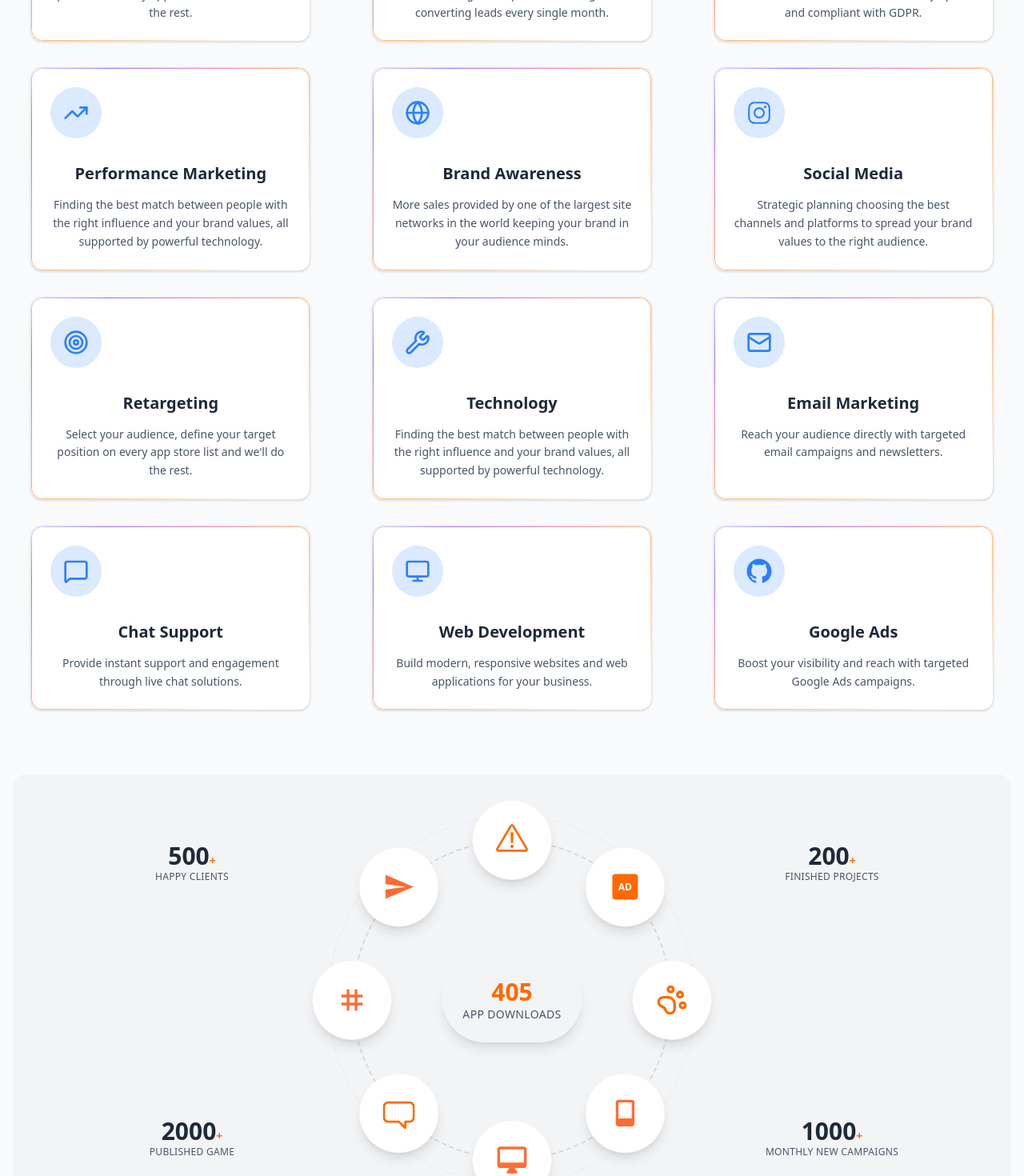
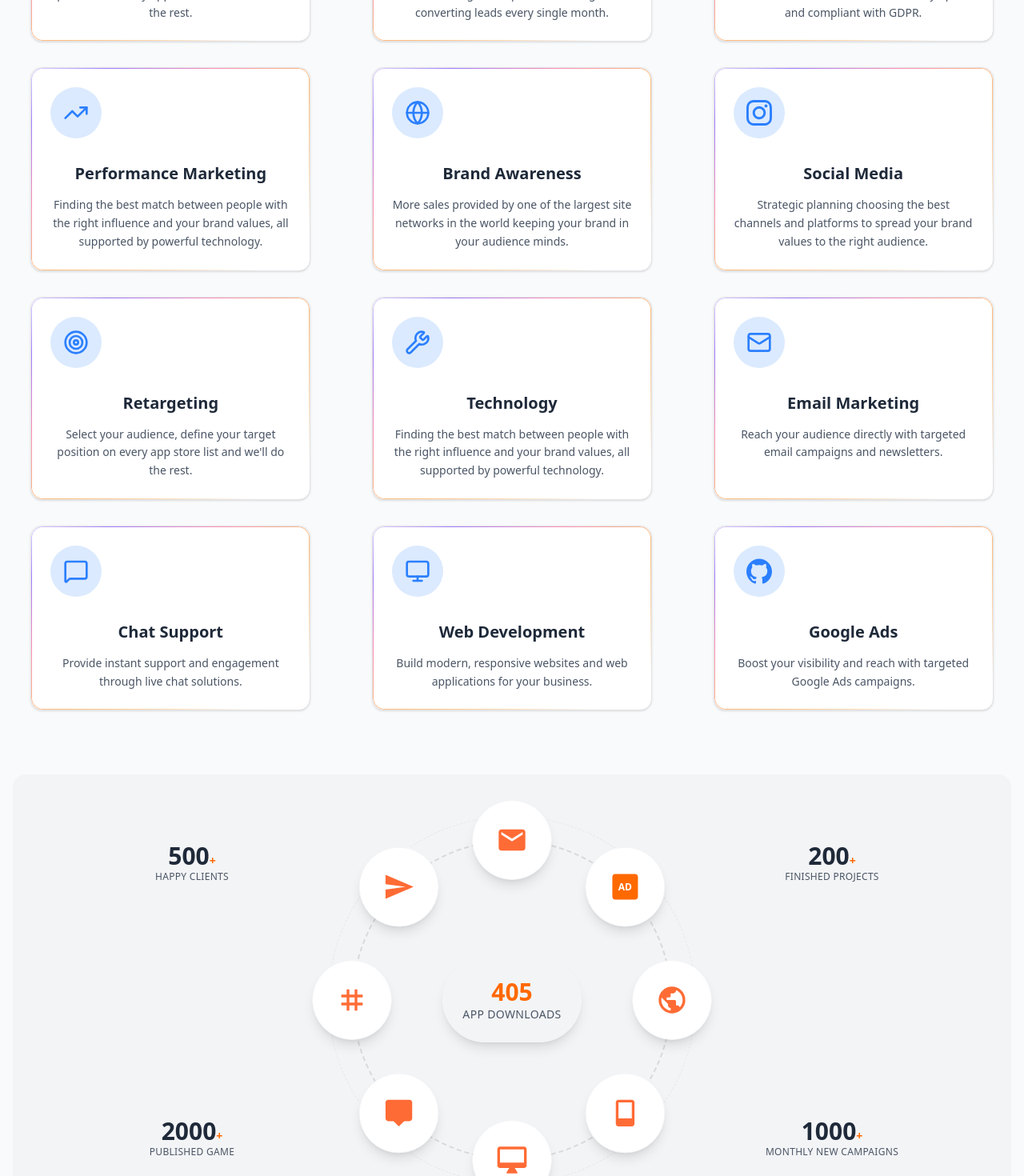
Before and after one commit to Ritik1330/webnetics, a Next.js app: page / in a window 1280 px wide. Shown: the part 2300-3770 px from the top of the page at 80% size. Built offline with nearby package versions, Linux system fonts and the light colour scheme.

Commit message:
update OurServicespage

```diff
--- a/package.json
+++ b/package.json
@@ -57,6 +57,7 @@
     "react-hook-form": "^7.62.0",
     "react-resizable-panels": "^3.0.6",
     "recharts": "^2.15.4",
+    "simple-icons": "^15.15.0",
     "sonner": "^2.0.7",
     "tailwind-merge": "^3.3.1",
     "three": "^0.180.0",
--- a/src/components/OurServices.tsx
+++ b/src/components/OurServices.tsx
@@ -1,11 +1,7 @@
 /** biome-ignore-all lint/suspicious/noArrayIndexKey: <explanation> */
 /** biome-ignore-all assist/source/organizeImports: <explanation> */
-import {
-  ChatBubbleIcon,
-  ExclamationTriangleIcon,
-  InstagramLogoIcon,
-  GitHubLogoIcon,
-} from "@radix-ui/react-icons";
+import { siInstagram, siGithub } from "simple-icons";
+import { ChatBubbleIcon, ExclamationTriangleIcon } from "@radix-ui/react-icons";
 import {
   RocketIcon,
   ClipboardListIcon,
@@ -84,13 +80,13 @@ export function OrbitingCirclesDemo() {
               iconSize={50}
               centerContent={centerContent}
             >
-              <PawIcon className="w-6 h-6 text-orange-500" />
-              <MobileIcon className="w-6 h-6 text-orange-500" />
-              <DesktopIcon className="w-6 h-6 text-orange-500" />
-              <ChatIcon className="w-6 h-6 text-orange-500" />
-              <HashIcon className="w-6 h-6 text-orange-500" />
-              <PaperPlaneIcon className="w-6 h-6 text-orange-500" />
-              <EmailIcon className="w-6 h-6 text-orange-500" />
+              <PawIcon className="w-10 h-10 text-orange-500" />
+              <MobileIcon className="w-10 h-10 text-orange-500" />
+              <DesktopIcon className="w-10 h-10 text-orange-500" />
+              <ChatIcon className="w-10 h-10 text-orange-500" />
+              <HashIcon className="w-10 h-10 text-orange-500" />
+              <PaperPlaneIcon className="w-10 h-10 text-orange-500" />
+              <EmailIcon className="w-10 h-10 text-orange-500" />
               <AdIcon />
             </OrbitingCircles>
           </div>
@@ -152,13 +148,13 @@ export function OrbitingCirclesDemo() {
               iconSize={100}
               centerContent={centerContent}
             >
-              <PawPrintIcon className="w-10 h-10 text-orange-500" />
+              <PawIcon className="w-10 h-10 text-orange-500" />
               <MobileIcon className="w-10 h-10 text-orange-500" />
-              <DesktopIcon className="w-10 h-10 text-orange-500" />
-              <ChatBubbleIcon className="w-10 h-10 text-orange-500" />
+              <DesktopIcon className="w-10  h-10 text-orange-500" />
+              <ChatIcon className="w-10 h-10 text-orange-500" />
               <HashIcon className="w-10 h-10 text-orange-500" />
               <PaperPlaneIcon className="w-10 h-10 text-orange-500" />
-              <ExclamationTriangleIcon className="w-10 h-10 text-orange-500" />
+              <EmailIcon className="w-10 h-10 text-orange-500" />
               <AdIcon />
             </OrbitingCircles>
           </div>
@@ -240,7 +236,17 @@ export function OurServices() {
       title: "Social Media",
       description:
         "Strategic planning choosing the best channels and platforms to spread your brand values to the right audience.",
-      icon: <InstagramLogoIcon className="w-8 h-8 text-blue-500" />,
+      icon: (
+        <svg
+          role="img"
+          viewBox="0 0 24 24"
+          className="w-8 h-8 text-blue-500"
+          fill="currentColor"
+        >
+          <title>Instagram</title>
+          <path d={siInstagram.path} />
+        </svg>
+      ),
     },
     {
       id: "retargeting",
@@ -282,7 +288,17 @@ export function OurServices() {
       title: "Google Ads",
       description:
         "Boost your visibility and reach with targeted Google Ads campaigns.",
-      icon: <GitHubLogoIcon className="w-8 h-8 text-blue-500" />,
+      icon: (
+        <svg
+          role="img"
+          viewBox="0 0 24 24"
+          className="w-8 h-8 text-blue-500"
+          fill="currentColor"
+        >
+          <title>GitHub</title>
+          <path d={siGithub.path} />
+        </svg>
+      ),
     },
   ];
 
```
Also changed, not shown: 1 other file (tests, documents, lock files or other folders).
